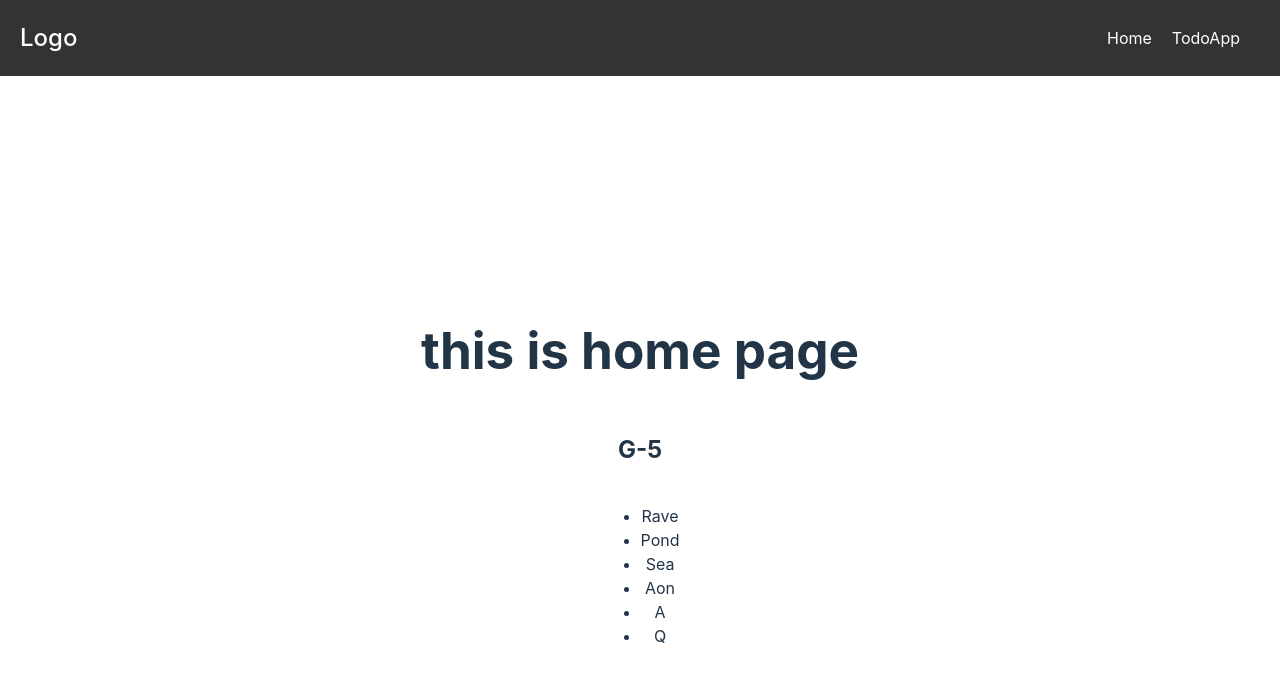
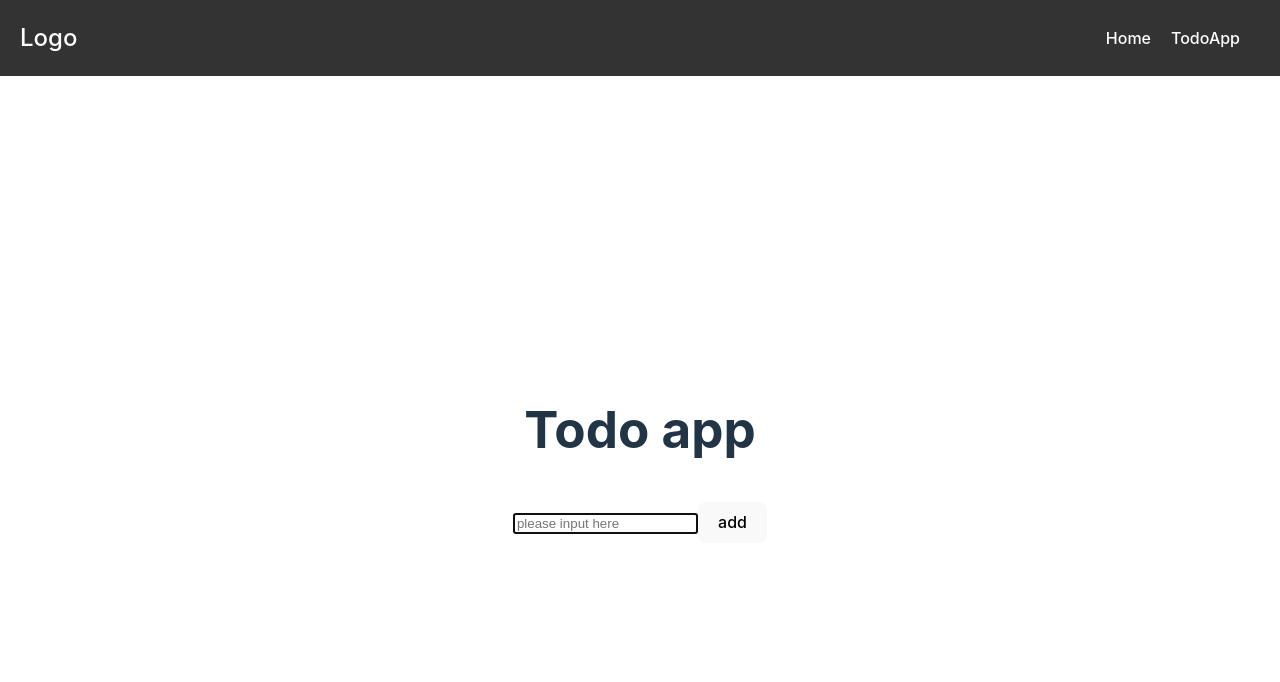
Before and after one commit to ravepornsppc/g5, a React (Vite) app: page /todo in a window 1280 px wide. Shown: the top 682 px of the page. Built offline with nearby package versions, Linux system fonts and the light colour scheme.

Commit message:
add router

```diff
--- a/src/App.css
+++ b/src/App.css
@@ -1,5 +1,6 @@
 #TodoContainer{
   display: flex;
+  flex-direction: column;
   justify-content: center;
   align-items: center;
   height: 100vh;
@@ -9,3 +10,7 @@
 div {
   text-align: center;
 }
+
+.todoInput{
+  margin: 10px;
+}
--- a/src/App.tsx
+++ b/src/App.tsx
@@ -1,14 +1,30 @@
+import { RouterProvider, createBrowserRouter } from "react-router-dom";
 import "./App.css";
 import HomePage from "./component/homePage";
 import Navbar from "./component/navBar";
+import TodoApp from "./component/todoApp";
+
 
 function App() {
   return (
     <>
       <Navbar />
-      <HomePage />
+      <RouterProvider router={router}/>
     </>
   );
 }
 
+const router = createBrowserRouter([
+    {
+      path: "/",
+      element: <HomePage />,
+      errorElement: <h1>404 Not Found</h1>
+    },
+    {
+      path: "/todo",
+      element: <TodoApp />,
+      errorElement: <h1>404 Not Found</h1>
+    }
+])
+
 export default App;
--- a/src/component/navBar.tsx
+++ b/src/component/navBar.tsx
@@ -1,4 +1,5 @@
 import '../style/Navbar.css';
+import { Link } from 'react-router-dom';
 function Navbar() {
     return (
         <nav className="navbar">
@@ -6,8 +7,8 @@ function Navbar() {
                 <a>Logo</a>
             </div>
             <ul className="navbar-links">
-                <li>Home</li>
-                <li>TodoApp</li>
+                <li><a href="/">Home</a></li>
+                <li><a href="/todo">TodoApp</a></li>
 
             </ul>
         </nav>
--- a/src/component/todoApp.tsx
+++ b/src/component/todoApp.tsx
@@ -3,9 +3,11 @@ import Inputform from "./inputform";
 
 const TodoApp = () => {
     return (
-        <div className="todo">
+        <div id ="TodoContainer">
             <h1>Todo app</h1>
+            <div className="todoInput">
             <Inputform />
+            </div>
 
             <ul></ul>
         </div>
```
